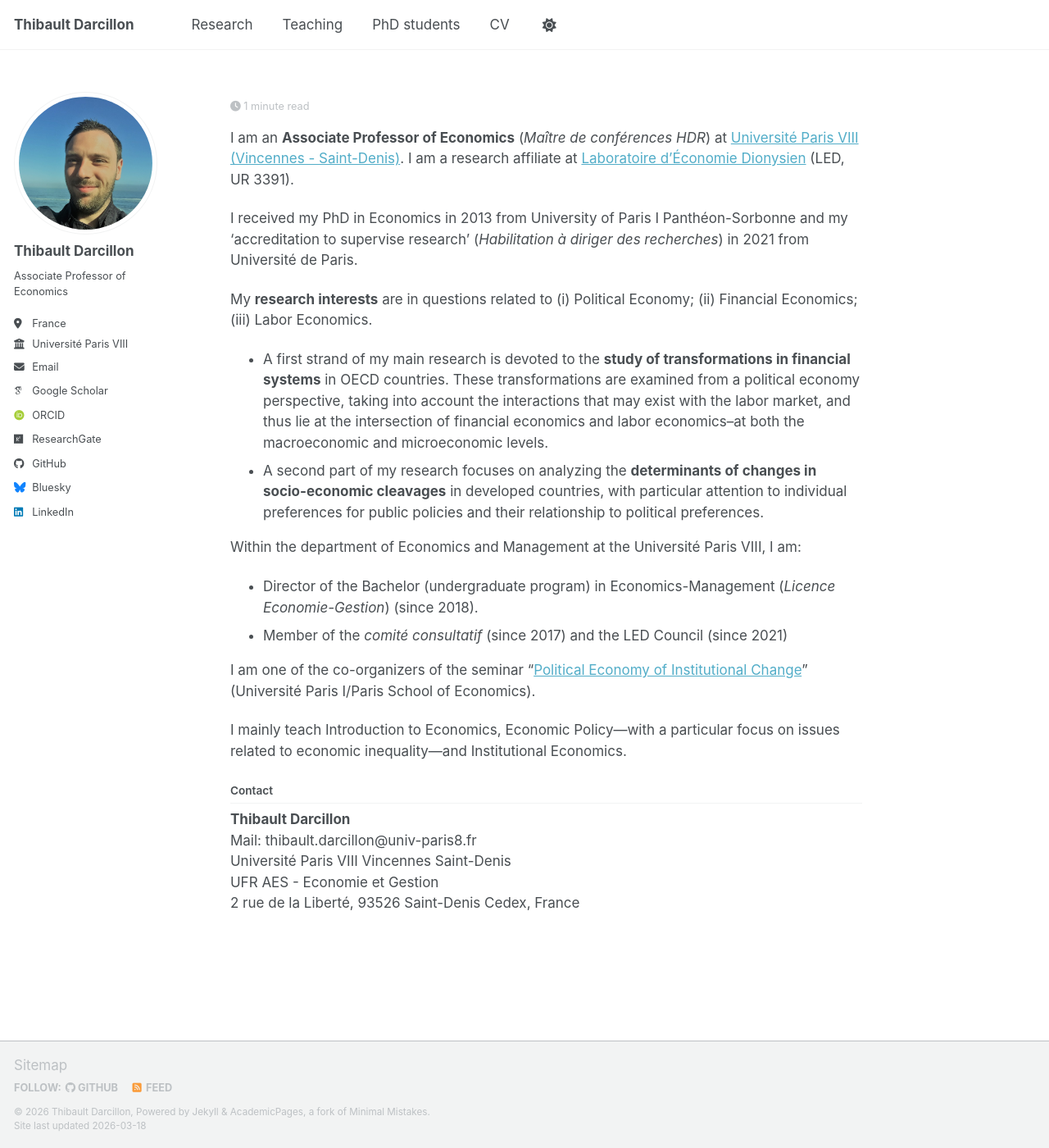
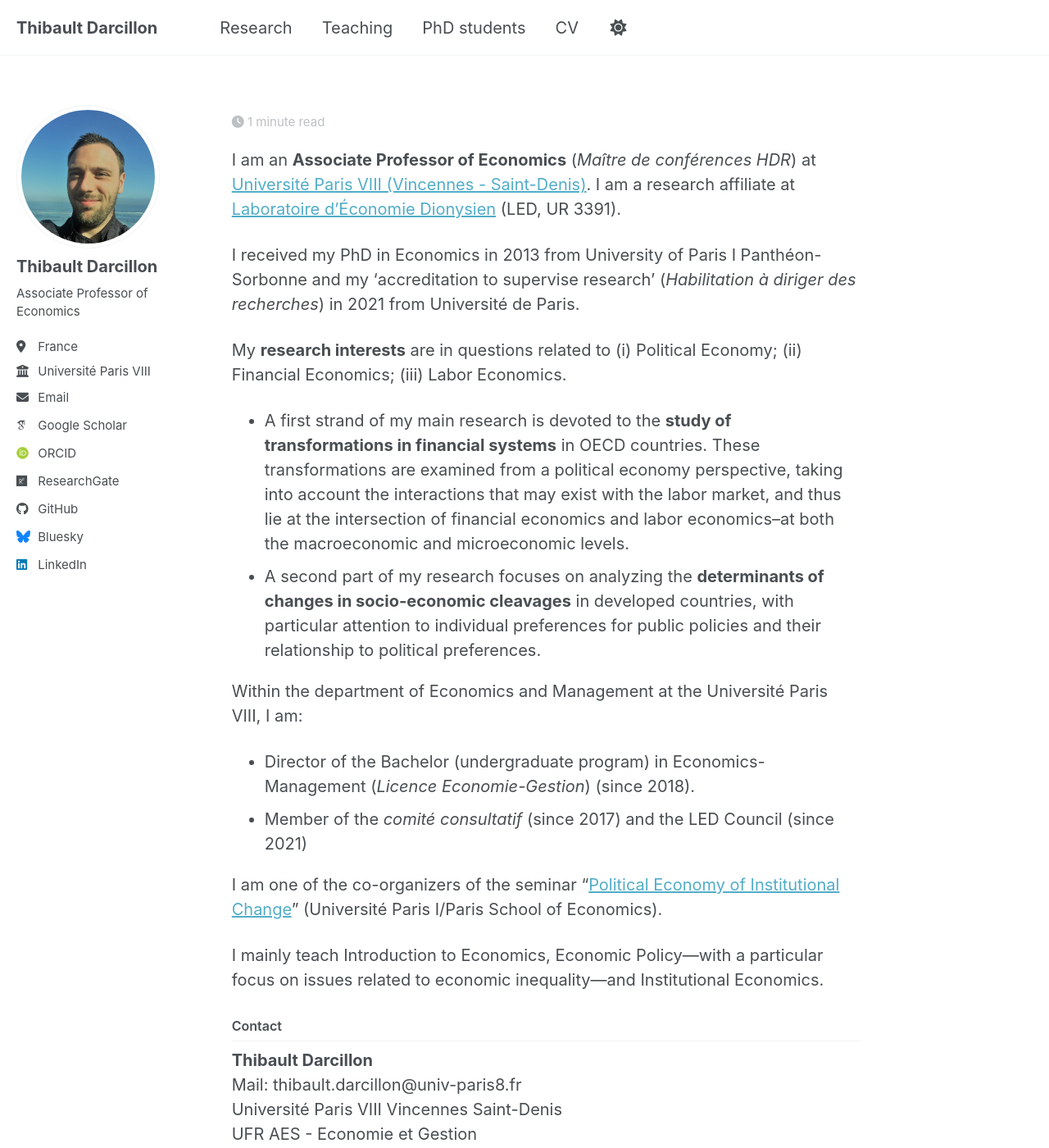
Before and after one commit to thibaultdarcillon/thibaultdarcillon.github.io, a Jekyll site: the page built from _pages/about.md, in a window 1280 px wide and 1400 px high. Shown: the whole window at 82% size. Built offline with Jekyll 4.4.1, drawn with Linux system fonts in a browser that asks for light colours; some web fonts are replaced; a script bundle is joined from its source files by our own code; library files that are not in the unit come from our copies.

Commit message:
Update font

```diff
--- a/assets/css/main.scss
+++ b/assets/css/main.scss
@@ -58,5 +58,5 @@
 }
 
 body {
-  font-size: 17px; /* La taille standard est souvent 16px ou 18px */
+  font-size: 20px; /* La taille standard est souvent 16px ou 18px */
 }
```
